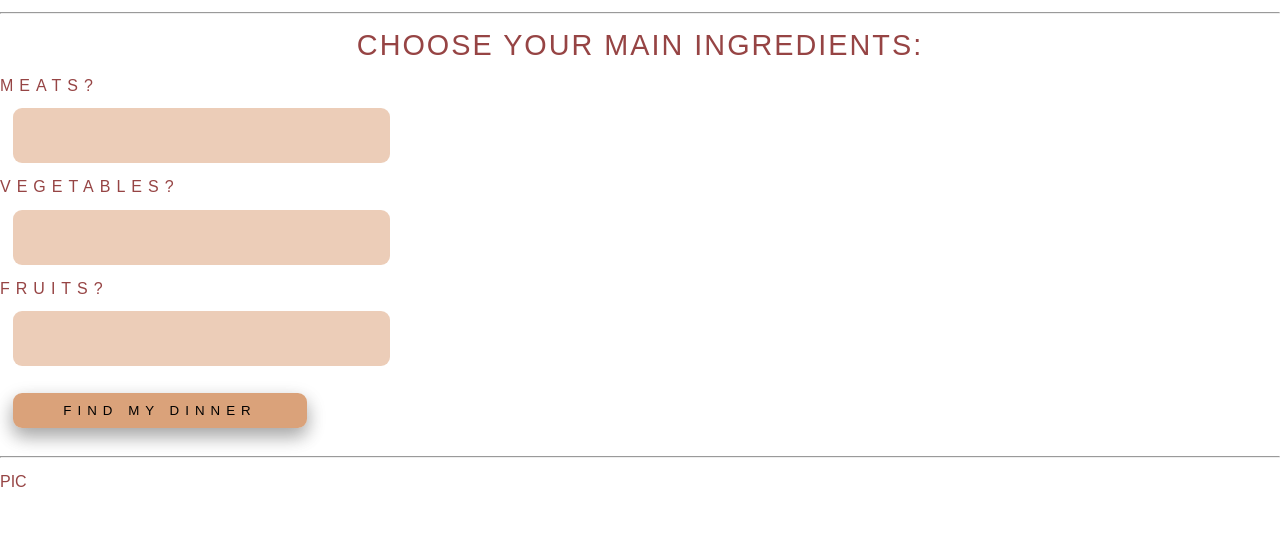
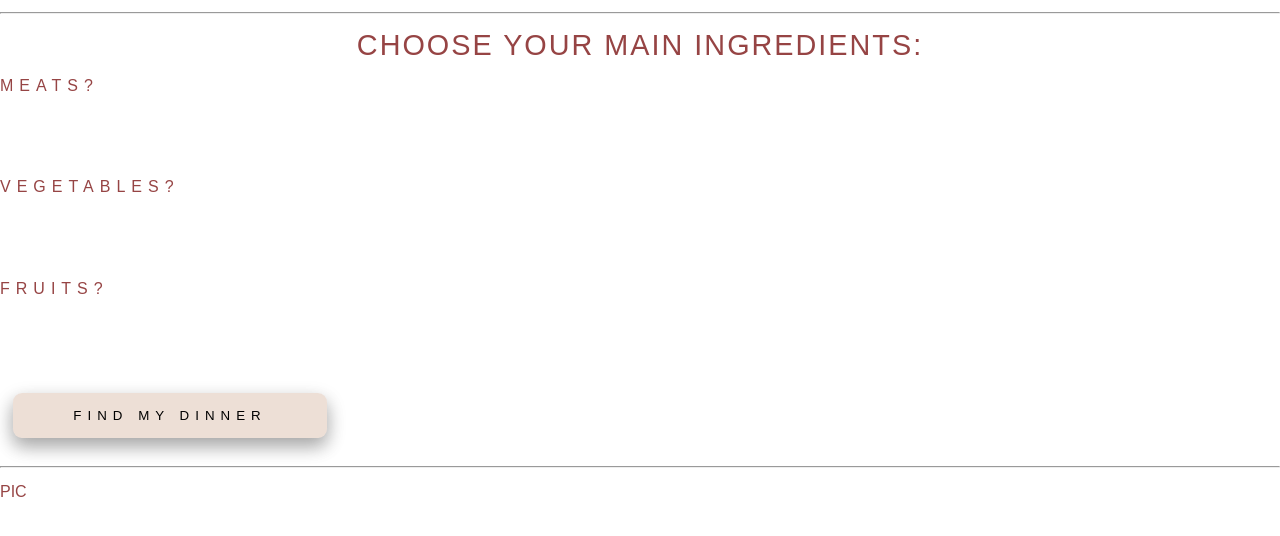
Before and after one commit to gibbo3433/Project-1, a plain HTML site: page ingredient.html in a window 1280 px wide. In both pictures the pointer is over the button "FIND MY DINNER". Shown: the part 84-620 px from the top of the page. Drawn offline with nearby package versions, Linux system fonts and the light colour scheme.

Commit message:
Update ingredient.css

```diff
--- a/assets/css/ingredient.css
+++ b/assets/css/ingredient.css
@@ -1,5 +1,3 @@
- /* Not finished yet, more changes will be made*/
-
 * {
     box-sizing: border-box;
     color: #7e1919cf;
@@ -54,7 +52,7 @@ input {
     padding: 20px 100px;
     border-radius: 9px;
     border-width: 0px;
-    background-color: #c9763b5c;
+    background-color: #ffffffb8;
 }
 
 button {
@@ -69,6 +67,8 @@ button {
 }
 button:hover {
   box-shadow: 0 9px 17px 0 rgba(0,0,0,0.2), 0 7px 20px 0 rgba(0,0,0,0.20);
+  padding: 15px 60px;
+  background-color: #8f3b0029;
 }
 Placeholder {
     font-weight: 200;
```
